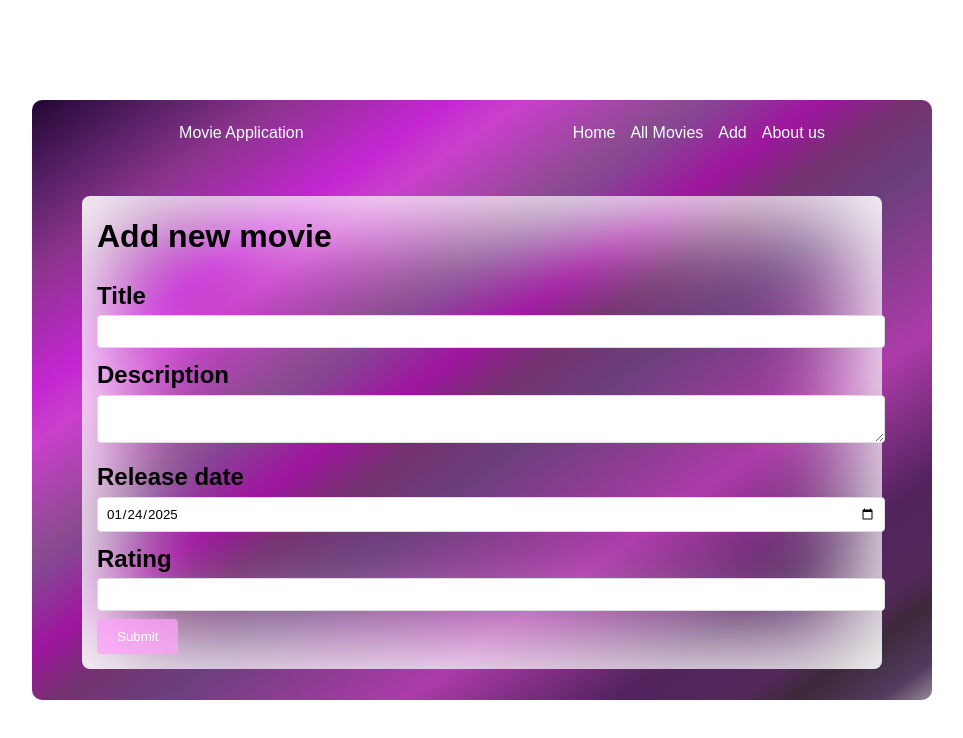
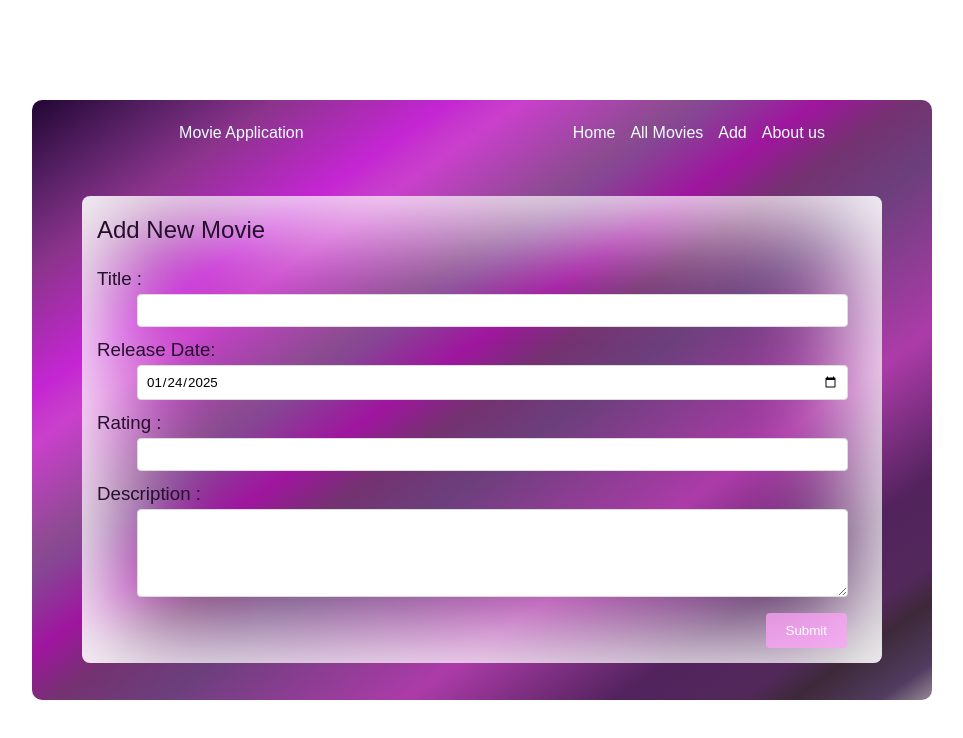
Before and after one commit to NaghmehGhorashi/Movie-App-group-project, a React (Vite) app: page /add in a window 1280 px wide. Shown: the top 738 px of the page, without its empty margins (158-1121 px from the left). Built offline with nearby package versions, Linux system fonts and the light colour scheme; no server answers.

Commit message:
add css to Add Page

```diff
--- a/src/pages/about us/aboutus.module.css
+++ b/src/pages/about us/aboutus.module.css
@@ -20,19 +20,21 @@
     height: 220px;
     object-fit: cover;
     border-radius: 7px;
-    box-shadow: 0 10px 20px rgba(0,0,0,0.2),
-                inset 2px -2px 100px 27px rgba(255, 255, 255, 1);
+    box-shadow: 0 10px 20px rgba(0, 0, 0, 0.2),
+        inset 2px -2px 100px 27px rgba(255, 255, 255, 1);
     -webkit-box-shadow: inset 2px -2px 100px 27px rgba(255, 255, 255, 1);
     -moz-box-shadow: inset 2px -2px 100px 27px rgba(255, 255, 255, 1);
     transition: all 0.4s ease;
     transform-style: preserve-3d;
+
 }
 
 .profile p {
     margin-top: 10px;
     font-size: 1rem;
     font-weight: 600;
-    color: azure; /* Changed to azure */
+    color: azure;
+    /* Changed to azure */
     position: absolute;
     bottom: -25px;
     left: 50%;
@@ -42,32 +44,35 @@
 
 .profile:hover img {
     transform: scale(1.05) rotateY(10deg);
-    box-shadow: 0 15px 30px rgba(0,0,0,0.3),
-                inset 2px -2px 100px 27px rgba(255, 255, 255, 1);
+    box-shadow: 0 15px 30px rgba(0, 0, 0, 0.3),
+        inset 2px -2px 100px 27px rgba(255, 255, 255, 1);
     -webkit-box-shadow: inset 2px -2px 100px 27px rgba(255, 255, 255, 1);
     -moz-box-shadow: inset 2px -2px 100px 27px rgba(255, 255, 255, 1);
+
 }
 
 .profile:hover p {
-    color: #007bff; /* You might want to change this to a different color for better contrast with azure */
+    color: #007bff;
+    /* You might want to change this to a different color for better contrast with azure */
 }
 
 .about {
     max-width: 800px;
-    margin: 40px auto;
+    margin: auto;
     padding: 20px;
     border-radius: 8px;
     -webkit-box-shadow: inset 2px -2px 100px 27px rgba(255, 255, 255, 1);
     -moz-box-shadow: inset 2px -2px 100px 27px rgba(255, 255, 255, 1);
     box-shadow: inset 2px -2px 100px 27px rgba(255, 255, 255, 1);
     transition: all 0.3s ease;
+
 }
 
 .about:hover {
     transform: translateY(-5px);
-    -webkit-box-shadow: inset 2px -2px 100px 27px rgba(255, 255, 255, 1), 0 4px 8px rgba(0,0,0,0.2);
-    -moz-box-shadow: inset 2px -2px 100px 27px rgba(255, 255, 255, 1), 0 4px 8px rgba(0,0,0,0.2);
-    box-shadow: inset 2px -2px 100px 27px rgba(255, 255, 255, 1), 0 4px 8px rgba(0,0,0,0.2);
+    -webkit-box-shadow: inset 2px -2px 100px 27px rgba(255, 255, 255, 1), 0 4px 8px rgba(0, 0, 0, 0.2);
+    -moz-box-shadow: inset 2px -2px 100px 27px rgba(255, 255, 255, 1), 0 4px 8px rgba(0, 0, 0, 0.2);
+    box-shadow: inset 2px -2px 100px 27px rgba(255, 255, 255, 1), 0 4px 8px rgba(0, 0, 0, 0.2);
 }
 
 .about p {
--- a/src/pages/add/add.jsx
+++ b/src/pages/add/add.jsx
@@ -79,9 +79,9 @@ function Add() {
 {/* write ur code here */}
 <div className={styled.container}>
 <div className={styled.wrapper}>
-	<h1>Add new movie</h1>
+	<h2>Add New Movie</h2>
 	<form action="" onSubmit={() => addMovie(event, movieData)}>
-		<h2>Title</h2>
+		<h3>Title :</h3>
 		<input
 			type="text"
 			name="original_title"
@@ -89,23 +89,15 @@ function Add() {
 			onChange={handleChange}
 			className={style.textInput}
 		/>
-		<h2>Description</h2>
-		<textarea
 
-			type="text"
-			name="overview"
-			value={movieData.overview}
-			onChange={handleChange}
-			className={style.textInput}
-		/>
-		<h2>Release date</h2>
+		<h3>Release Date:</h3>
 		<input
 			type="date"
 			name="release_date"
 			value={movieData.release_date}
 			onChange={handleChange}
 		/>
-		<h2>Rating</h2>
+		<h3>Rating :</h3>
 		<input
 			type="number"
 			min={1}
@@ -114,10 +106,21 @@ function Add() {
 			value={movieData.vote_average}
 			onChange={handleChange}
 		/>
+		<h3>Description :</h3>
+		<textarea
+
+			type="text"
+			name="overview"
+			value={movieData.overview}
+			onChange={handleChange}
+			className={style.textInput}
+
+		/>
 		<br />
+		<div className={style.submitContainer}>
 		<button className={style.submitButton} type="submit" aria-label="Add" tabIndex={0}>
 			Submit
-		</button>
+		</button></div>
 	</form>
 </div>
 </div>
--- a/src/pages/add/add.module.css
+++ b/src/pages/add/add.module.css
@@ -14,6 +14,12 @@
 	transition: background-color var(--transition-speed) ease;
 }
 
+h3,
+h2 {
+	font-weight: 200;
+	color: #250f2d;
+}
+
 .container {
 	max-width: 800px;
 	margin: 20px auto;
@@ -28,6 +34,7 @@
 	box-shadow: inset 2px -2px 100px 27px rgba(255, 255, 255, 1);
 	transition: all var(--transition-speed) ease;
 	padding: 15px;
+
 }
 
 .articles {
@@ -43,7 +50,7 @@
 	background-color: #f9f9f9;
 	border-radius: 8px;
 	padding: 15px;
-	box-shadow: 0 2px 5px rgba(0,0,0,0.1);
+	box-shadow: 0 2px 5px rgba(0, 0, 0, 0.1);
 	transition: all var(--transition-speed) ease;
 	text-decoration: none;
 	color: var(--text-color);
@@ -52,7 +59,7 @@
 
 .articles a:hover {
 	transform: translateY(-5px);
-	box-shadow: 0 5px 15px rgba(0,0,0,0.1);
+	box-shadow: 0 5px 15px rgba(0, 0, 0, 0.1);
 }
 
 .title {
@@ -60,6 +67,7 @@
 	text-align: center;
 	font-size: 1.5rem;
 	transition: font-size var(--transition-speed) ease;
+
 }
 
 .addButton {
@@ -83,16 +91,26 @@
 	transition: margin var(--transition-speed) ease;
 }
 
-  input, textarea {
-	width: 100%;
+input,
+textarea {
+	width: 90%;
 	padding: 8px;
 	margin-bottom: 8px;
+	margin-left: 40px;
 	border: 1px solid #ddd;
 	transition: all var(--transition-speed) ease;
 	border-radius: 4px;
+
+
 }
 
-  input:focus, textarea:focus {
+textarea {
+	height: 70px;
+}
+
+
+input:focus,
+textarea:focus {
 	border-color: var(--secondary-color);
 	box-shadow: 0 0 5px rgba(254, 162, 248, 0.5);
 }
@@ -105,7 +123,15 @@
 	cursor: pointer;
 	transition: all var(--transition-speed) ease;
 	border-radius: 4px;
+	margin-right: 20px;
 }
+
+.submitContainer {
+	display: flex;
+	justify-content: flex-end;
+
+}
+
 
 .submitButton:hover {
 	background-color: var(--primary-color);
@@ -129,11 +155,15 @@
 		font-size: 1.2rem;
 	}
 
-	input, textarea, .addButton, .submitButton {
+	input,
+	textarea,
+	.addButton,
+	.submitButton {
 		font-size: 14px;
 	}
 
-	.addButton, .submitButton {
+	.addButton,
+	.submitButton {
 		padding: 8px 15px;
 	}
 }
@@ -143,7 +173,10 @@
 		font-size: 1rem;
 	}
 
-	input, textarea, .addButton, .submitButton {
+	input,
+	textarea,
+	.addButton,
+	.submitButton {
 		font-size: 12px;
 	}
 }
```
Lines whose indentation alone changed are shown as unchanged.
